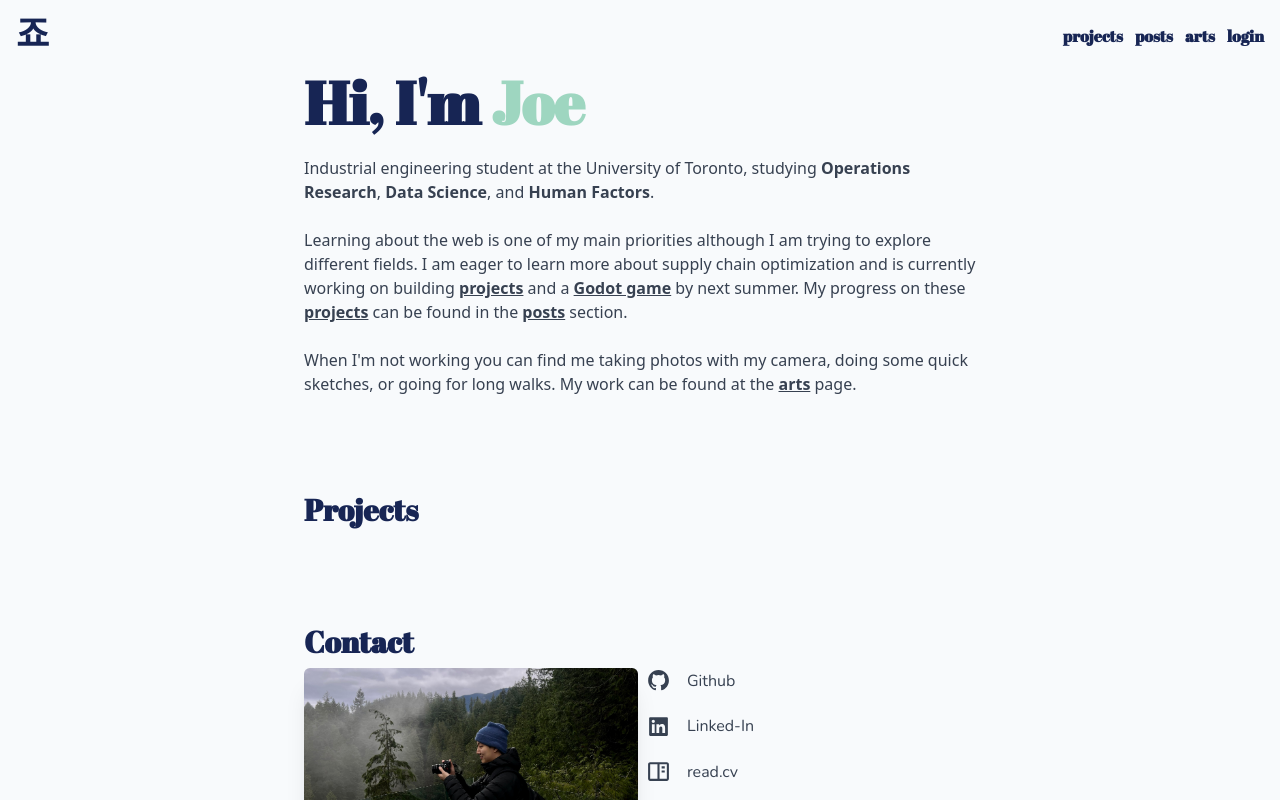
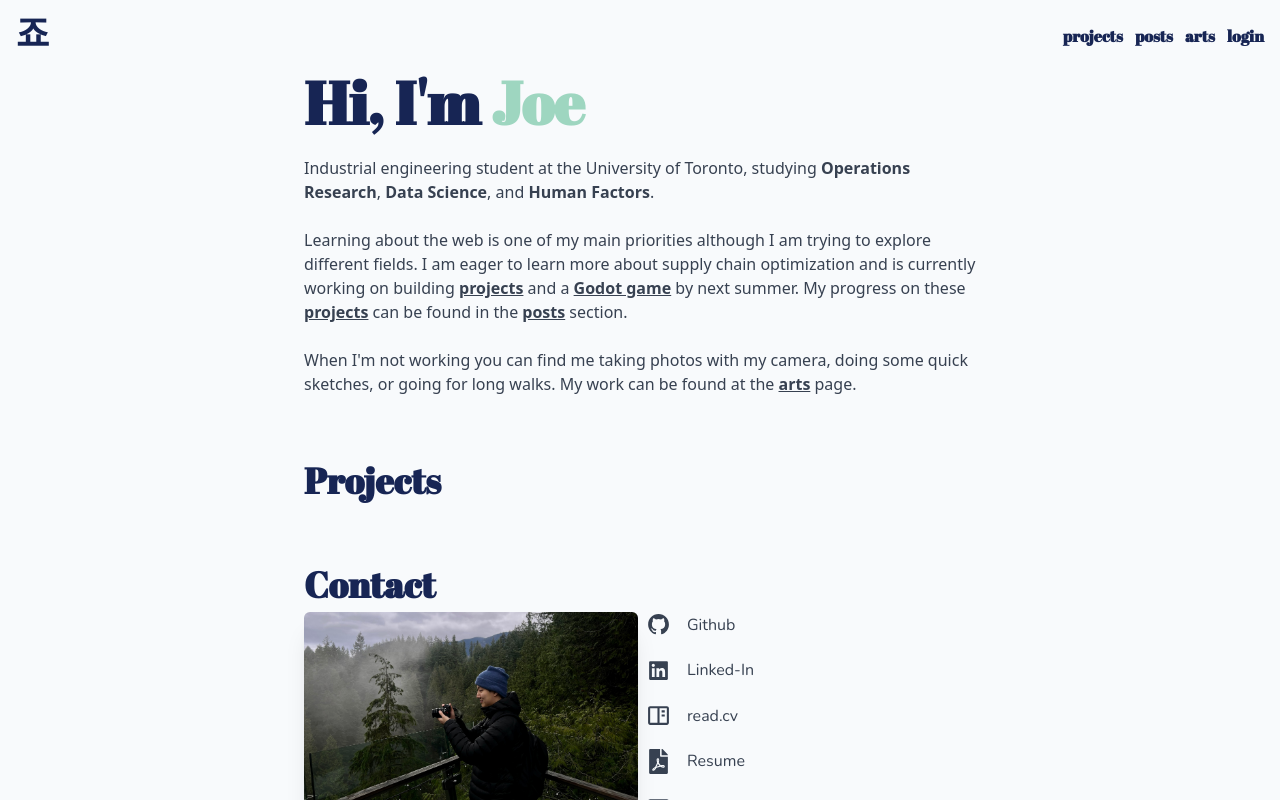
Before and after one commit to sehyunlee217/myBlog, a React (Vite) app in the folder client/: page / in a window 1280 px wide. Built offline with nearby package versions, Linux system fonts and the light colour scheme; no server answers.

Commit message:
Style changes for the posts

```diff
--- a/client/src/components/Post.jsx
+++ b/client/src/components/Post.jsx
@@ -8,7 +8,7 @@ function Post({ title, image, date, summary, _id }) {
             <img className="object-cover h-20 rounded-lg hover:opacity-80" src={'https://myblogapi-410916.ue.r.appspot.com/' + image} />
             <div className="flex flex-col gap-1">
                 <div className='flex justify-between align-middle'>
-                    <div className="text-2xl font-semibold">{title}</div>
+                    <div className="text-2xl font-semibold font-abril text-gray-800">{title}</div>
                     <div className="text-sm flex justify-center items-center text-gray-500">
                         {format(new Date(date), "MMM do - yyyy")}
                     </div>
--- a/client/src/pages/PostPage.jsx
+++ b/client/src/pages/PostPage.jsx
@@ -40,7 +40,7 @@ export default function PostPage() {
         <div className="flex items-center justify-center">
             {postData && (
                 <div>
-                    <img className="sm:h-fit h-96" src={'https://myblogapi-410916.ue.r.appspot.com/' + postData.filePath} />
+                    <img className="object-fill h-96" src={'https://myblogapi-410916.ue.r.appspot.com/' + postData.filePath} />
                     <div className="flex justify-between items-center font-nunito">
                         <div className="text-4xl pt-3">{postData.title}</div>
                         {userInfo && (
--- a/client/src/pages/Public.jsx
+++ b/client/src/pages/Public.jsx
@@ -22,7 +22,7 @@ export default function Home() {
 
     return (
         <div id='public-container' className='flex justify-center'>
-            <div className="flex flex-col max-w-2xl w-full gap-16 sm:gap-20 md:gap-24">
+            <div className="flex flex-col max-w-2xl w-full gap-12 sm:gap-16 ">
                 <div id="info-wrapper" className="flex flex-col gap-6">
                     <div className="text-6xl font-bold font-abril"><span className=" text-blue-950 dark:text-slate-50">Hi, I'm <span className=" text-korean_oak">Joe</span></span></div>
                     <div className="">
@@ -41,11 +41,11 @@ export default function Home() {
                 </div>
 
                 <div id="project-wrapper">
-                    <div className="text-2xl sm:text-3xl font-abril font-extrabold text-blue-950 dark:text-slate-50">Projects</div>
+                    <div className="text-3xl sm:text-4xl font-abril font-extrabold text-blue-950 dark:text-slate-50">Projects</div>
                 </div>
 
                 <div id="contact-wrapper">
-                    <div className="text-2xl sm:text-3xl font-abril font-extrabold text-blue-950 dark:text-slate-50 pb-2">Contact</div>
+                    <div className="text-3xl sm:text-4xl font-abril font-extrabold text-blue-950 dark:text-slate-50 pb-2">Contact</div>
                     <div className="font-nunito flex flex-wrap sm:flex-nowrap">
                         <div className="w-full">
                             <img className="w-full rounded-md shadow-xl" src={profilePic}></img>
@@ -77,7 +77,7 @@ export default function Home() {
                 </div>
 
                 <div id="skills-wrapper">
-                    <div className="font-extrabold text-2xl sm:text-3xl font-abril text-blue-950 dark:text-slate-50 pb-2">Skills</div>
+                    <div className="font-extrabold text-3xl sm:text-4xl font-abril text-blue-950 dark:text-slate-50 pb-2">Skills</div>
                     <div className=" text-primary_dark opacity-80 flex justify-between transition ease-in-out delay-300" >
                         <BiLogoJavascript className=" hover:text-korean_umber duration-700" size={50} />
                         <BiLogoPython className=" hover:text-korean_yellow duration-700" size={50} />
@@ -92,7 +92,7 @@ export default function Home() {
                 </div>
 
                 <div id="post-wrapper" className="flex flex-col justify-center">
-                    <div className="text-2xl sm:text-3xl font-abril font-extrabold text-blue-950 dark:text-slate-50 pb-2">Posts</div>
+                    <div className="text-3xl sm:text-4xl font-abril font-extrabold text-blue-950 dark:text-slate-50 pb-2">Posts</div>
                     <div className="grid grid-cols-1 max-w-lg w-full pb-20 gap-6">
                         {posts.length > 0 && posts.slice(0, 3).map(post =>
                             <Post
```
